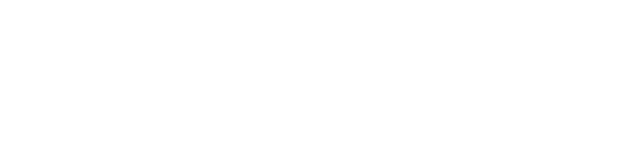
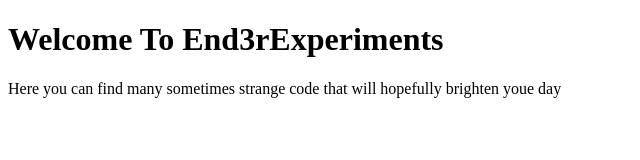
Before and after one commit to BaconBoi95/Experiments, a plain HTML site: page index.html in a window 1280 px wide. Shown: the whole page, without its empty margins (0-640 px from the left). Drawn offline with Linux system fonts and the light colour scheme.

Commit message:
Update index.html

```diff
--- a/index.html
+++ b/index.html
@@ -1,3 +1,10 @@
 <!DOCTYPE HTML>
 <html>
-  <title>End3rExperiments</title>
+  <head>
+    <title>End3rExperiments</title>
+  </head>
+  <body>
+    <h1>Welcome To End3rExperiments</h1>
+    <p>Here you can find many sometimes strange code that will hopefully brighten youe day<p>
+  </body>
+</html>
```
